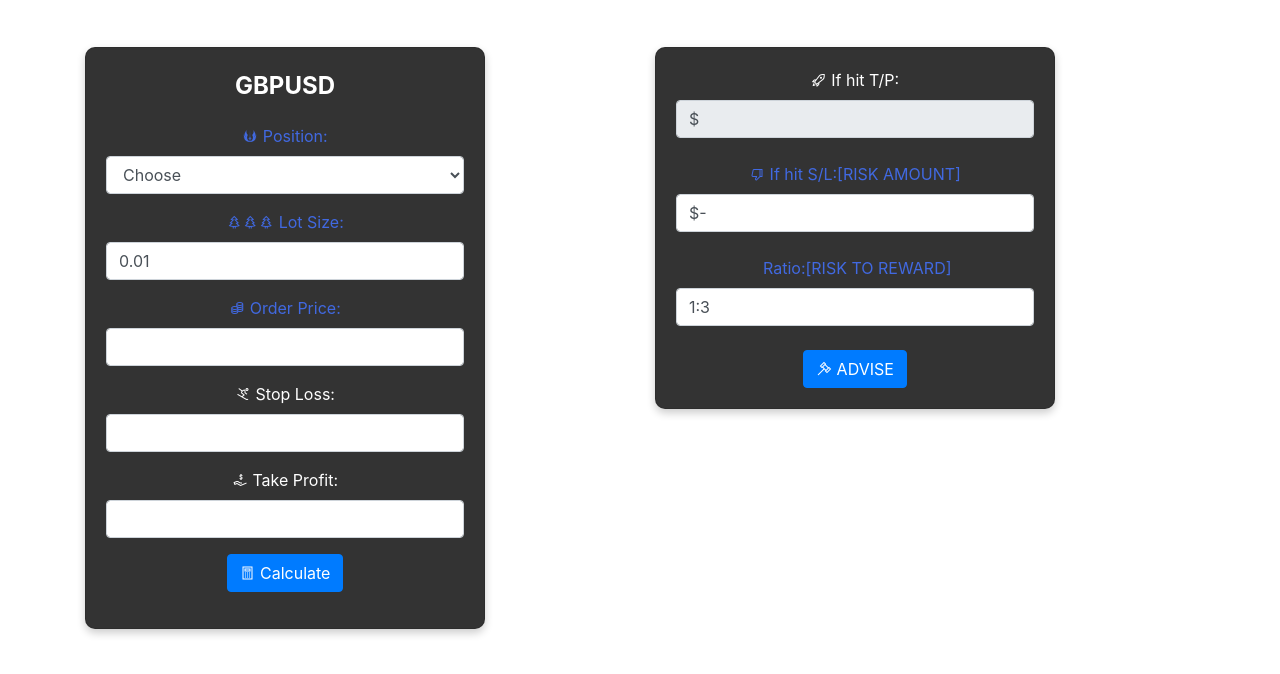
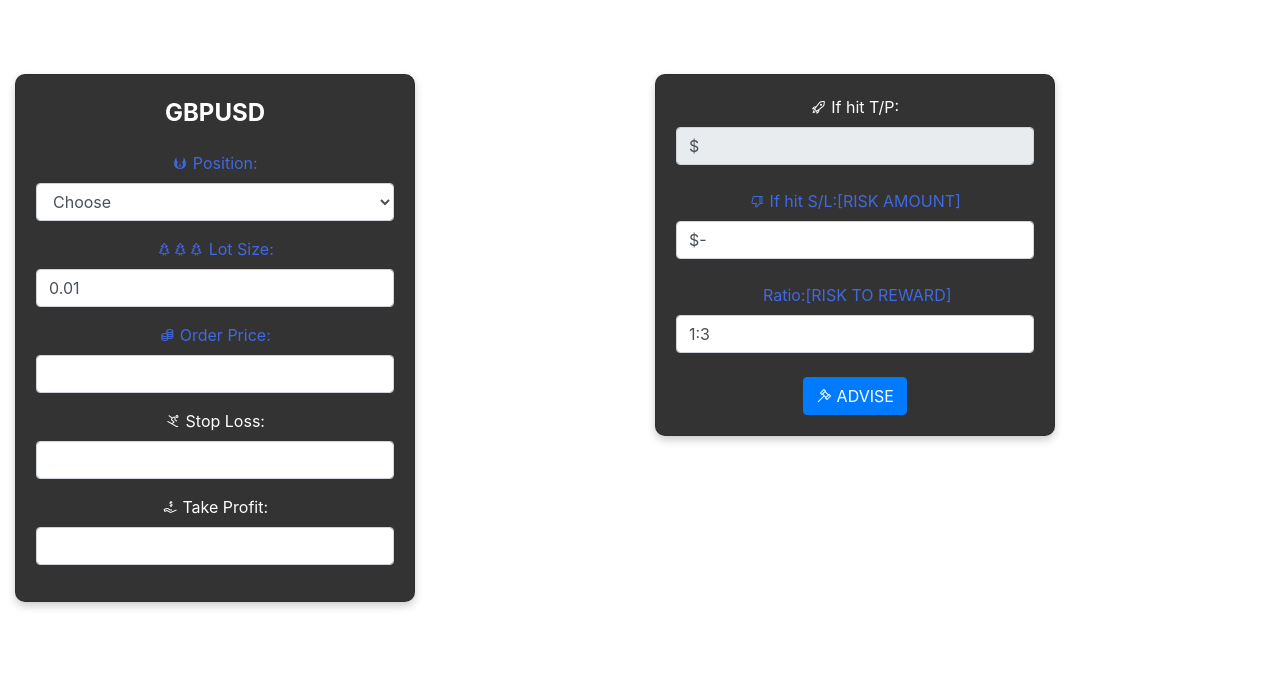
Before and after one commit to kraithus/risk-reward-calc-js, a plain HTML site: page gbpusd/gbpusd.html in a window 1280 px wide. Shown: the part 62-736 px from the top of the page. Drawn offline with nearby package versions, Linux system fonts and the light colour scheme.

Commit message:
Added body class, removed calculate button
Added body class, removed calculate button

```diff
--- a/gbpusd/gbpusd.html
+++ b/gbpusd/gbpusd.html
@@ -30,8 +30,8 @@
           </ul>
         </div>
       </nav>
-    <body>
-    <div class="container">
+    <body class="pd-tp-body">
+    <div class="container-fluid">
         <div class="row">
             <div class="col-sm-6">
                 <div class="card">
@@ -60,9 +60,6 @@
                             <label for="take-profit"><i class="las la-hand-holding-usd"></i> Take Profit:</label>
                             <input type="number" step="0.01" class="form-control dollar-input" id="takeProfit" name="take-profit" required="required">
                         </div>
-                        <div class="form-group">
-                            <button type="button" class="btn btn-primary" onclick="calculate()"><i class="las la-calculator"></i> Calculate</button>
-                        </div>
                   </div>
             </div>
             <div class="col-sm-6">
```
